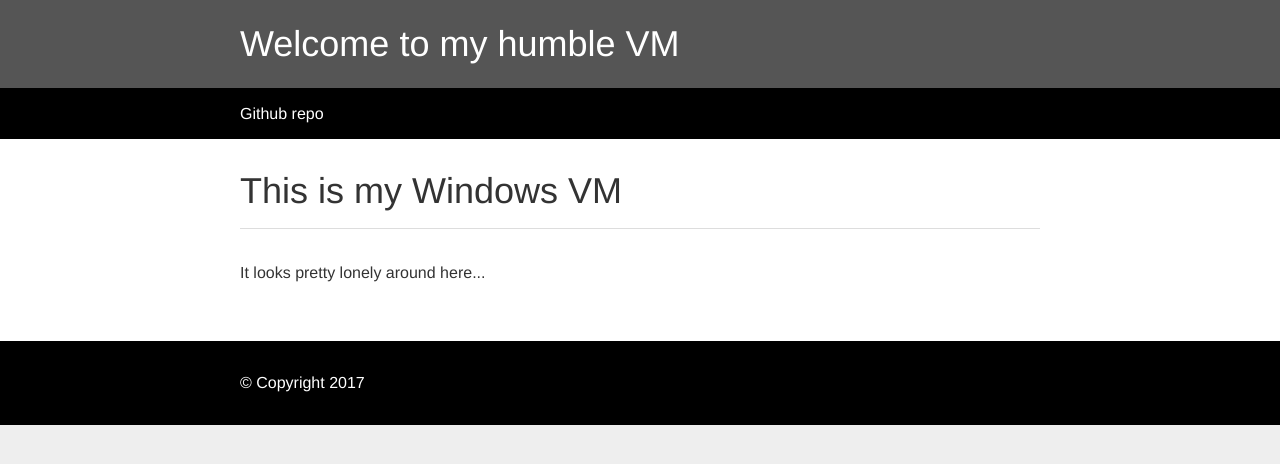
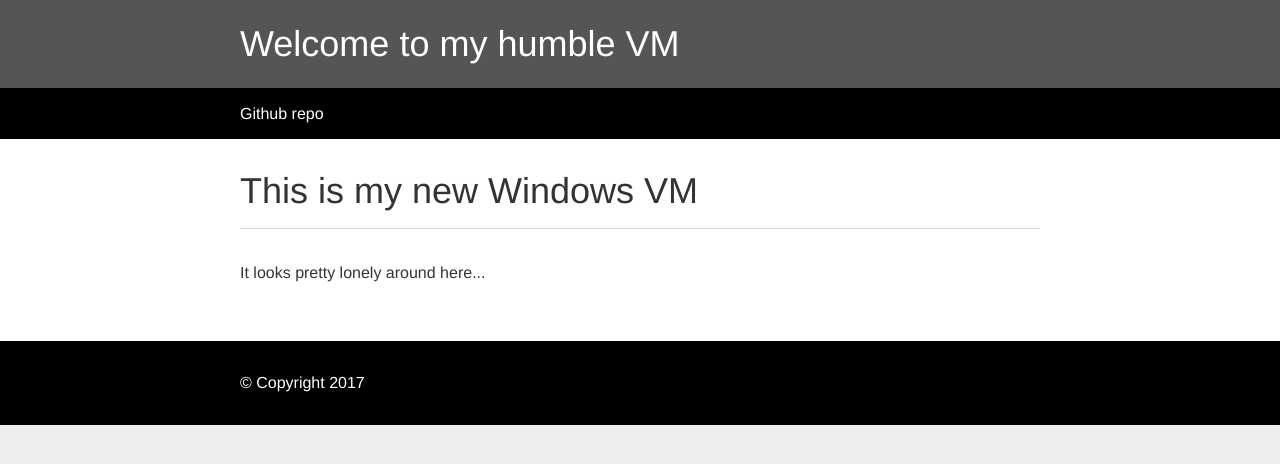
Before and after one commit to erjosito/DSC, a plain HTML site: page index.html in a window 1280 px wide. Drawn offline with Linux system fonts and the light colour scheme.

Commit message:
This is my new Windows VM

```diff
--- a/index.html
+++ b/index.html
@@ -31,7 +31,7 @@
 		<div class="content">
 			<div class="container">
 				<div class="main">
-					<h1>This is my Windows VM</h1>
+					<h1>This is my new Windows VM</h1>
 					<hr>
                     <p>It looks pretty lonely around here...</p>
                 </div>
```
